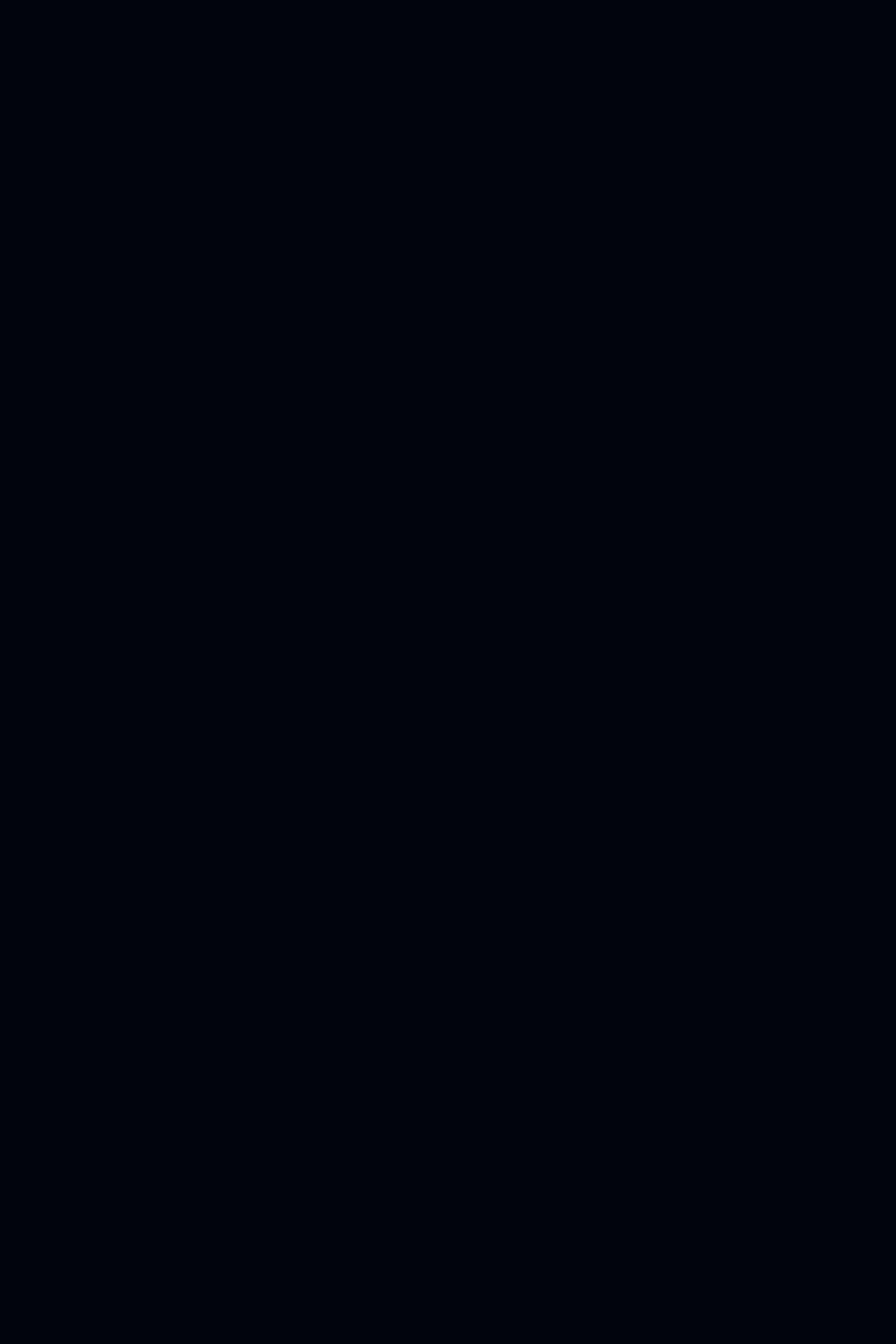
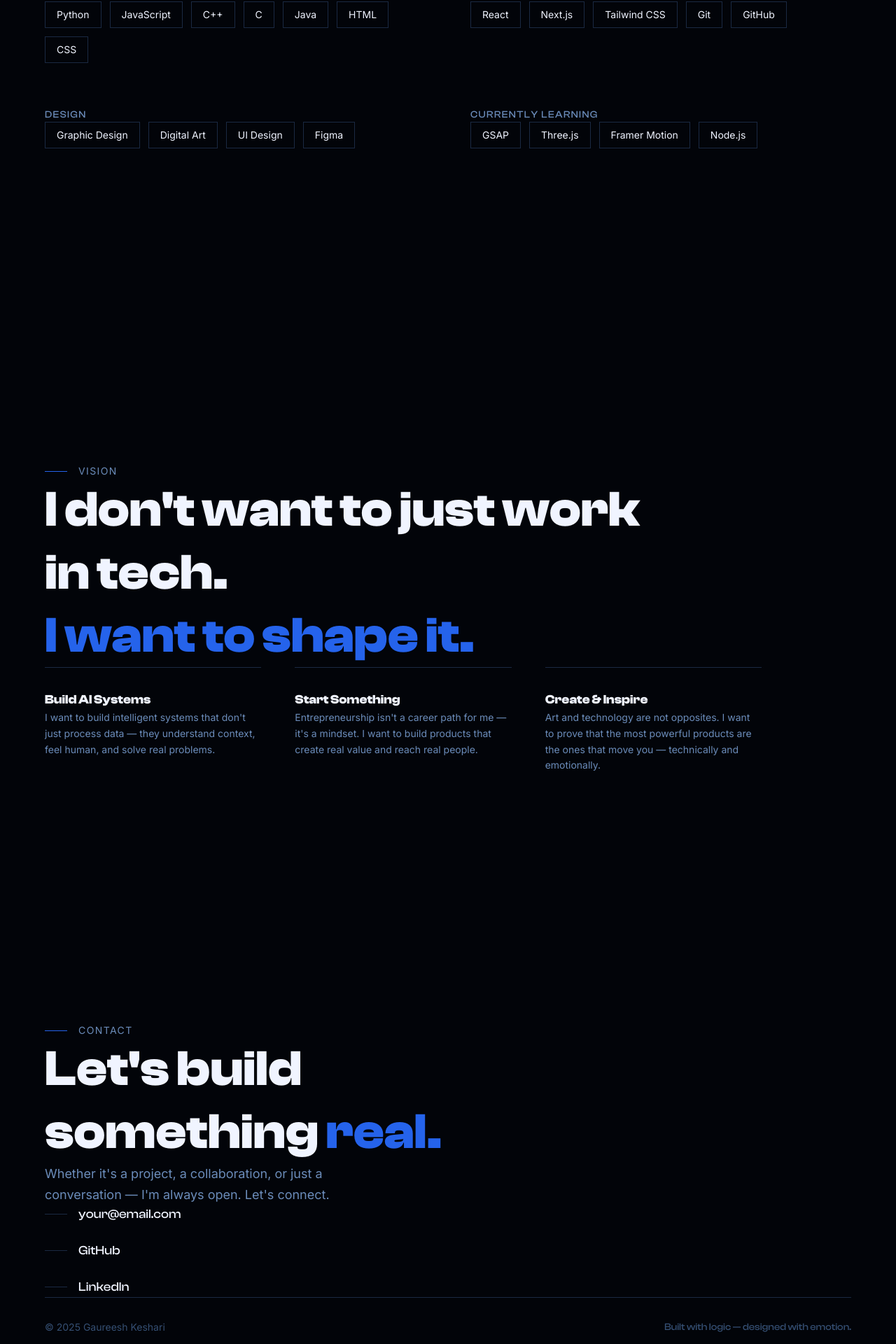
Before and after one commit to gaureesh007/gaureesh-portfolio, a Next.js app: page / in a window 1280 px wide. Shown: the part 2084-4004 px from the top of the page at 70% size. Before the commit the page ends 1768 px from the top, so only its background shows below. Built offline with nearby package versions, Linux system fonts and the light colour scheme.

Commit message:
completed phase 2 of my protfolio added all the section heheheheh

```diff
--- /dev/null
+++ b/app/components/sections/Ambitions.tsx
@@ -0,0 +1,62 @@
+export default function Ambitions() {
+  return (
+    <section id="ambitions" className="min-h-screen px-16 py-32 flex flex-col justify-center">
+
+      {/* Section header */}
+      <div className="flex items-center gap-4 mb-16">
+        <div className="w-8 h-px bg-[#2563eb]"></div>
+        <span className="text-[#6b8cba] text-sm tracking-widest uppercase">
+          Vision
+        </span>
+      </div>
+
+      {/* Big statement */}
+      <h2
+        className="text-7xl font-bold text-[#f0f4ff] max-w-4xl leading-tight mb-12"
+        style={{ fontFamily: 'Clash Display' }}>
+        I don't want to just work in tech.
+        <br />
+        <span className="text-[#2563eb]">I want to shape it.</span>
+      </h2>
+
+      {/* Vision paragraphs */}
+      <div className="grid grid-cols-3 gap-12 max-w-5xl">
+
+        <div className="border-t border-[#1a2942] pt-8">
+          <h3
+            className="text-lg font-bold text-[#f0f4ff] mb-4"
+            style={{ fontFamily: 'Clash Display' }}>
+            Build AI Systems
+          </h3>
+          <p className="text-[#6b8cba] text-sm leading-relaxed">
+            I want to build intelligent systems that don't just process data — they understand context, feel human, and solve real problems.
+          </p>
+        </div>
+
+        <div className="border-t border-[#1a2942] pt-8">
+          <h3
+            className="text-lg font-bold text-[#f0f4ff] mb-4"
+            style={{ fontFamily: 'Clash Display' }}>
+            Start Something
+          </h3>
+          <p className="text-[#6b8cba] text-sm leading-relaxed">
+            Entrepreneurship isn't a career path for me — it's a mindset. I want to build products that create real value and reach real people.
+          </p>
+        </div>
+
+        <div className="border-t border-[#1a2942] pt-8">
+          <h3
+            className="text-lg font-bold text-[#f0f4ff] mb-4"
+            style={{ fontFamily: 'Clash Display' }}>
+            Create & Inspire
+          </h3>
+          <p className="text-[#6b8cba] text-sm leading-relaxed">
+            Art and technology are not opposites. I want to prove that the most powerful products are the ones that move you — technically and emotionally.
+          </p>
+        </div>
+
+      </div>
+
+    </section>
+  )
+}
--- /dev/null
+++ b/app/components/sections/Contact.tsx
@@ -0,0 +1,73 @@
+export default function Contact() {
+  return (
+    <section id="contact" className="min-h-screen px-16 py-32 flex flex-col justify-center">
+
+      {/* Section header */}
+      <div className="flex items-center gap-4 mb-16">
+        <div className="w-8 h-px bg-[#2563eb]"></div>
+        <span className="text-[#6b8cba] text-sm tracking-widest uppercase">
+          Contact
+        </span>
+      </div>
+
+      {/* Big CTA */}
+      <h2
+        className="text-7xl font-bold text-[#f0f4ff] max-w-2xl leading-tight mb-6"
+        style={{ fontFamily: 'Clash Display' }}>
+        Let's build something
+        <span className="text-[#2563eb]"> real.</span>
+      </h2>
+
+      <p className="text-[#6b8cba] text-lg max-w-md mb-16 leading-relaxed">
+        Whether it's a project, a collaboration, or just a conversation — I'm always open. Let's connect.
+      </p>
+
+      {/* Links */}
+      <div className="flex flex-col gap-6">
+
+        <a
+          href="mailto:your@email.com"
+          className="flex items-center gap-4 group w-fit">
+          <div className="w-8 h-px bg-[#1a2942] group-hover:bg-[#2563eb] group-hover:w-16 transition-all duration-300"></div>
+          <span className="text-[#f0f4ff] text-lg group-hover:text-[#2563eb] transition-colors duration-300"
+                style={{ fontFamily: 'Clash Display' }}>
+            your@email.com
+          </span>
+        </a>
+
+        <a
+          href="https://github.com/gaureesh007"
+          className="flex items-center gap-4 group w-fit">
+          <div className="w-8 h-px bg-[#1a2942] group-hover:bg-[#2563eb] group-hover:w-16 transition-all duration-300"></div>
+          <span className="text-[#f0f4ff] text-lg group-hover:text-[#2563eb] transition-colors duration-300"
+                style={{ fontFamily: 'Clash Display' }}>
+            GitHub
+          </span>
+        </a>
+
+        <a
+          href="https://linkedin.com"
+          className="flex items-center gap-4 group w-fit">
+          <div className="w-8 h-px bg-[#1a2942] group-hover:bg-[#2563eb] group-hover:w-16 transition-all duration-300"></div>
+          <span className="text-[#f0f4ff] text-lg group-hover:text-[#2563eb] transition-colors duration-300"
+                style={{ fontFamily: 'Clash Display' }}>
+            LinkedIn
+          </span>
+        </a>
+
+      </div>
+
+      {/* Footer line */}
+      <div className="mt-32 pt-8 border-t border-[#1a2942] flex items-center justify-between">
+        <span className="text-[#354f73] text-sm">
+          © 2025 Gaureesh Keshari
+        </span>
+        <span className="text-[#354f73] text-sm"
+              style={{ fontFamily: 'Clash Display' }}>
+          Built with logic — designed with emotion.
+        </span>
+      </div>
+
+    </section>
+  )
+}
--- /dev/null
+++ b/app/components/sections/Skills.tsx
@@ -0,0 +1,56 @@
+const skills = {
+  "Languages": ["Python", "JavaScript", "C++", "C", "Java", "HTML", "CSS"],
+  "Frameworks & Tools": ["React", "Next.js", "Tailwind CSS", "Git", "GitHub"],
+  "Design": ["Graphic Design", "Digital Art", "UI Design", "Figma"],
+  "Currently Learning": ["GSAP", "Three.js", "Framer Motion", "Node.js"],
+}
+
+export default function Skills() {
+  return (
+    <section id="skills" className="min-h-screen px-16 py-32">
+
+      {/* Section header */}
+      <div className="flex items-center gap-4 mb-16">
+        <div className="w-8 h-px bg-[#2563eb]"></div>
+        <span className="text-[#6b8cba] text-sm tracking-widest uppercase">
+          Arsenal
+        </span>
+      </div>
+
+      <h2
+        className="text-6xl font-bold text-[#f0f4ff] mb-16 leading-tight"
+        style={{ fontFamily: 'Clash Display' }}>
+        What I <br />
+        <span className="text-[#2563eb]">Work With</span>
+      </h2>
+
+      {/* Skills grid */}
+      <div className="grid grid-cols-2 gap-16">
+        {Object.entries(skills).map(([category, items]) => (
+          <div key={category}>
+
+            {/* Category title */}
+            <h3
+              className="text-sm text-[#6b8cba] tracking-widest uppercase mb-6"
+              style={{ fontFamily: 'Clash Display' }}>
+              {category}
+            </h3>
+
+            {/* Skill tags */}
+            <div className="flex flex-wrap gap-3">
+              {items.map((skill) => (
+                <span
+                  key={skill}
+                  className="px-4 py-2 border border-[#1a2942] text-[#f0f4ff] text-sm hover:border-[#2563eb] hover:text-[#2563eb] transition-all duration-300 cursor-default">
+                  {skill}
+                </span>
+              ))}
+            </div>
+
+          </div>
+        ))}
+      </div>
+
+    </section>
+  )
+}
--- a/app/page.tsx
+++ b/app/page.tsx
@@ -1,10 +1,16 @@
 import Hero from './components/sections/Hero'
 import Projects from './components/sections/Projects'
+import Skills from './components/sections/Skills'
+import Ambitions from './components/sections/Ambitions'
+import Contact from './components/sections/Contact'
 export default function Home() {
   return (
     <main className='pt-20'>
         <Hero />
         <Projects/>
+        <Skills/>
+        <Ambitions/>
+        <Contact/>
     </main>
   )
 }
```
